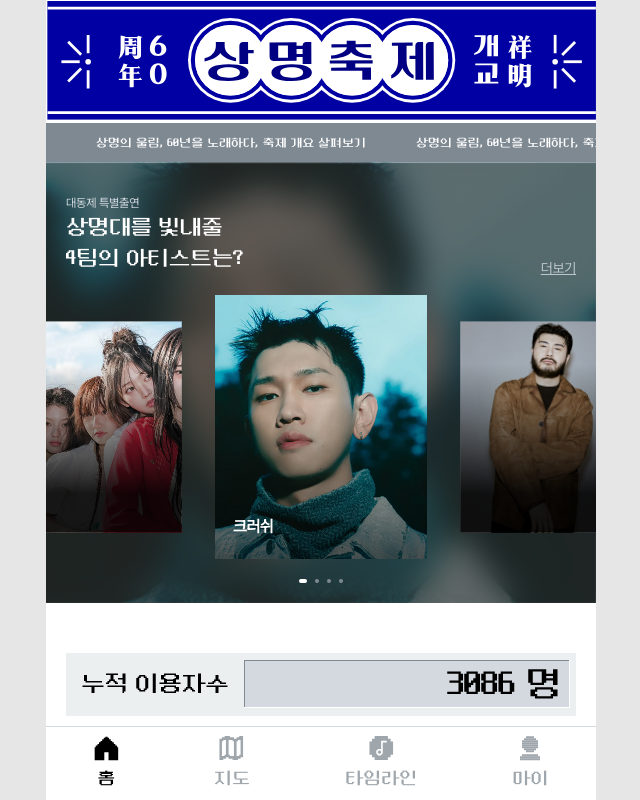
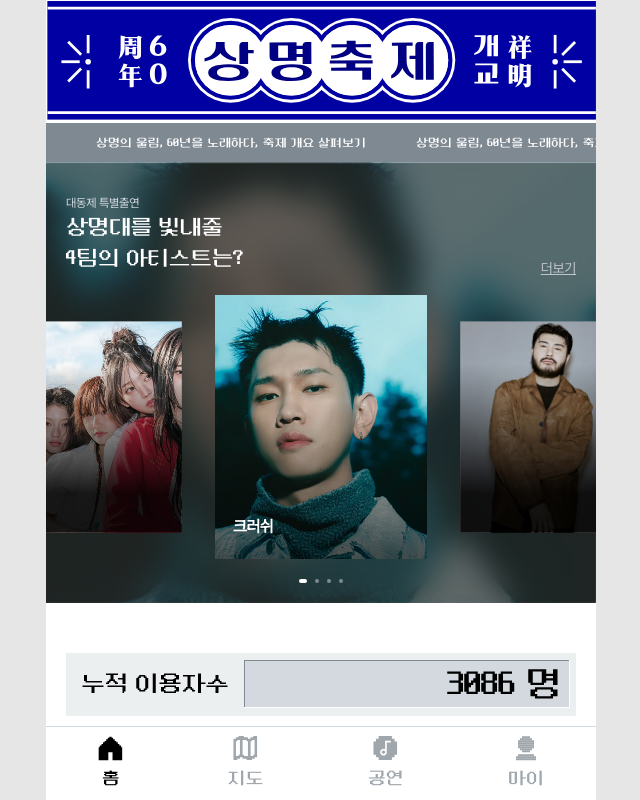
Before and after one commit to DEER-FOR-YOU/2025_DEER_FOR_YOU_FE, a React (Create React App) app: page /root in a window 1280 px wide. Shown: the top 800 px of the page, without its empty margins (319-959 px from the left). Built offline with nearby package versions, Linux system fonts and the light colour scheme.

Commit message:
chore: navbar 라벨 변경

```diff
--- a/src/components/navbar/index.tsx
+++ b/src/components/navbar/index.tsx
@@ -29,7 +29,7 @@ export default function Navbar() {
     },
     {
       path: ROUTES.TIMELINE,
-      label: '타임라인',
+      label: '공연',
       icon: music,
       activeIcon: musicActive,
     },
```
